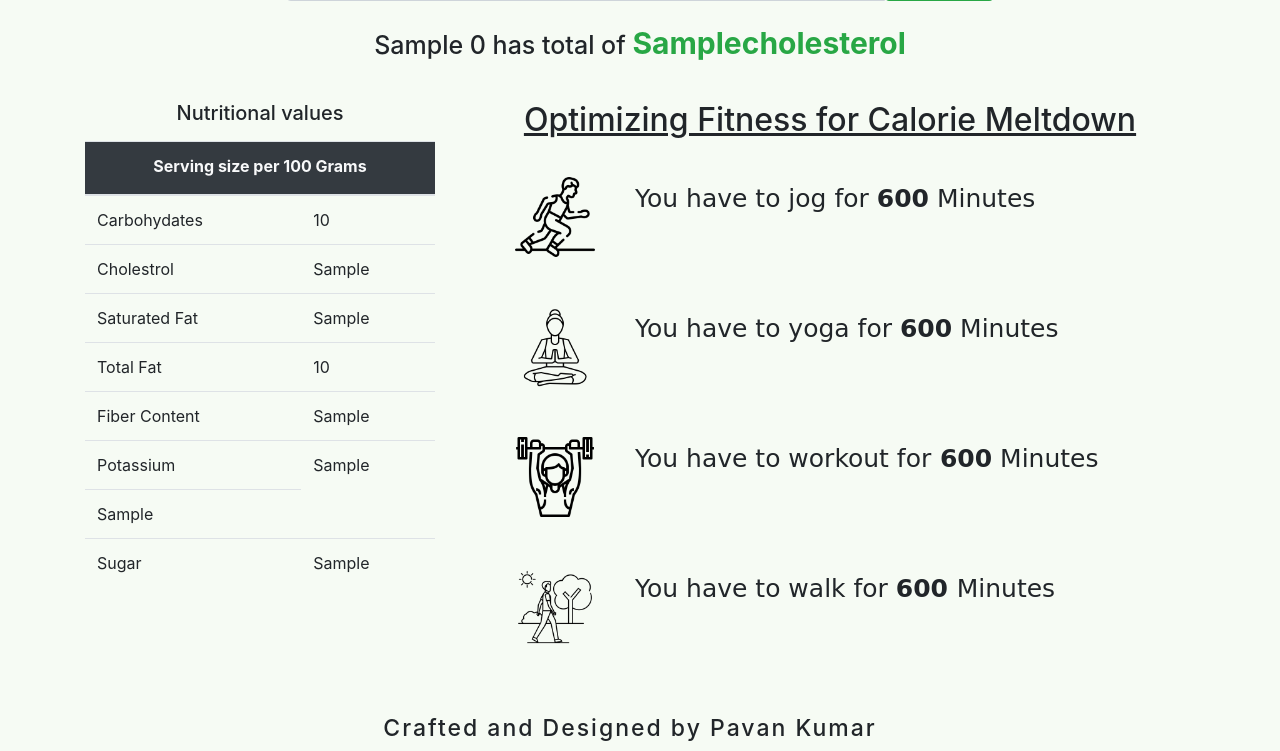
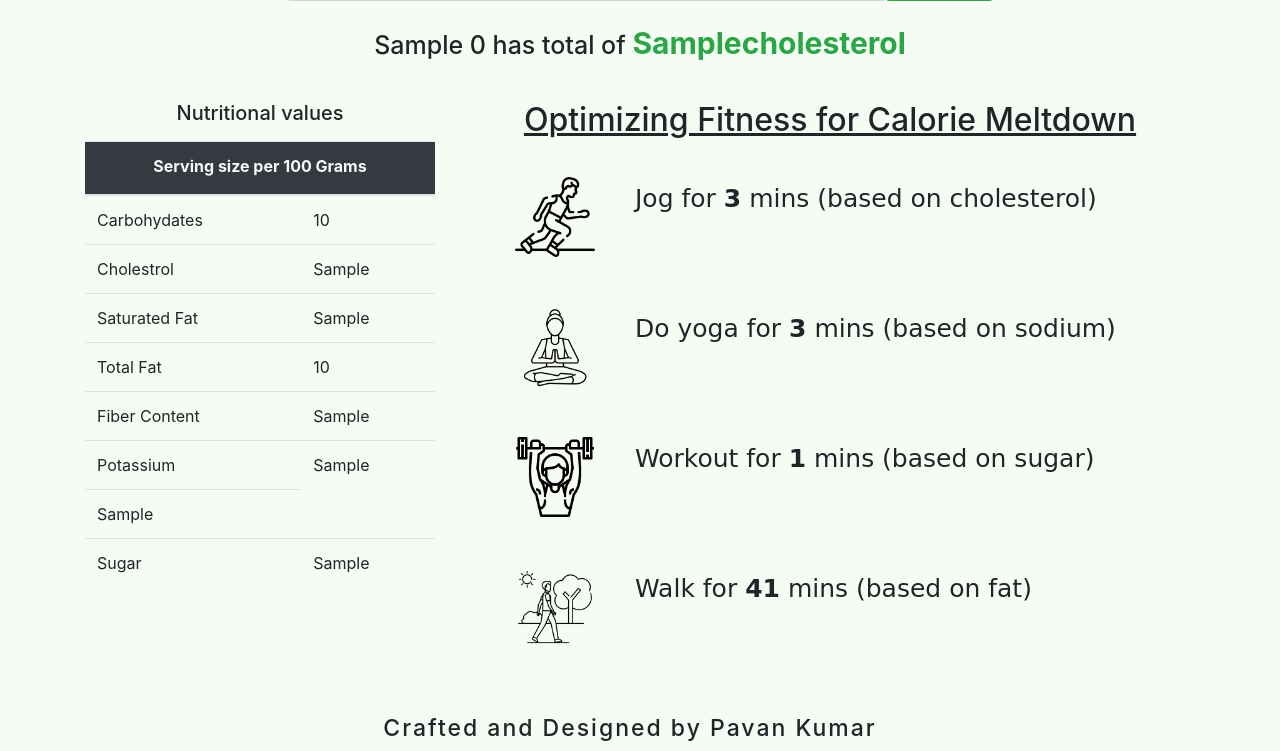
Before and after one commit to PAVANKUMAR-14/nutrition-finder-1, a Django app: template templates/testapp/home.html in a window 1280 px wide. Shown: the part 182-933 px from the top of the page. Run offline with Django 4.2, Linux system fonts and the light colour scheme; the template is opened without the code that fills it: most values are stand-ins (such as "Sample title", 1, 10 or a date in 2020); some libraries are stand-ins or nearby versions.

Commit message:
Update home.html

```diff
--- a/templates/testapp/home.html
+++ b/templates/testapp/home.html
@@ -109,27 +109,37 @@
 
             <div class="col-md-8 col-sm-12">
                 <div class="mt-4">
-                    <h2 class> Optimizing Fitness for Calorie Meltdown
-                    </h2>
+                    <h2 class> Optimizing Fitness for Calorie Meltdown</h2>
+
+                    {% with estimated_cholesterol=api.0.cholesterol_mg|mul:2 %}
+                    {% with estimated_sodium=api.0.sodium_mg|div:100 %}
+                    {% with estimated_sugar=api.0.sugar_g|mul:10 %}
+                    {% with estimated_fat=api.0.fat_total_g|mul:20 %}
+
                     <div style="display: flex;" id="new">
                         <img src="{% static 'img/runner.png' %}" class="fitness-img" alt="jogging">
-                        <p>You have to jog for <strong>{{api.0.calories | div:229 | mul:60  | floatformat:0}}</strong> Minutes</p>
+                        <p>Jog for <strong>{{ estimated_cholesterol|div:229|mul:60|floatformat:0 }}</strong> mins (based on cholesterol)</p>
                     </div>
 
                     <div style="display: flex;" id="new">
                         <img src="{% static 'img/yoga-pose.png' %}" class="fitness-img" alt="yoga">
-                        <p>You have to yoga for <strong>{{api.0.calories | div:223 | mul:60  | floatformat:0}}</strong> Minutes</p>
+                        <p>Do yoga for <strong>{{ estimated_sodium|div:223|mul:60|floatformat:0 }}</strong> mins (based on sodium)</p>
+
                     </div>
 
                     <div style="display: flex;" id="new">
                         <img src="{% static 'img/weightlifter.png' %}" class="fitness-img" alt="gym">
-                        <p>You have to workout for<strong> {{api.0.calories | div:483 | mul:60 | floatformat:0}}</strong> Minutes</p>
+                        <p>Workout for <strong>{{ estimated_sugar|div:483|mul:60|floatformat:0 }}</strong> mins (based on sugar)</p>
                     </div>
 
                     <div style="display: flex;" id="new">
                         <img src="{% static 'img/walking-man.png' %}" class="fitness-img" alt="walking">
-                        <p>You have to walk for <strong>{{api.0.calories | div:294 | mul:60  | floatformat:0}} </strong> Minutes</p>
+                        <p>Walk for <strong>{{ estimated_fat|div:294|mul:60|floatformat:0 }}</strong> mins (based on fat)</p>
                     </div>
+                    {% endwith %}
+                    {% endwith %}
+                    {% endwith %}
+                    {% endwith %}
                 </div>
         </div>
     </div>
```
